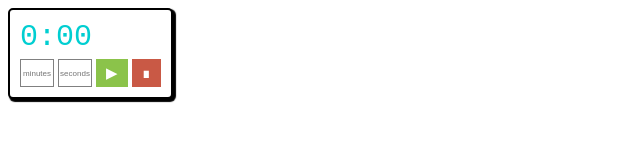
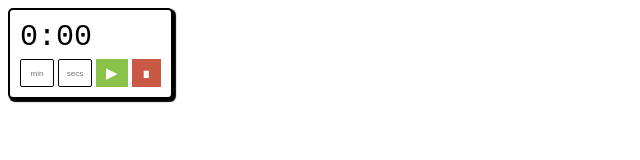
Before and after one commit to mafercudi/Timer, a plain HTML site: page index.html in a window 1280 px wide. Shown: the whole page, without its empty margins (0-640 px from the left). Drawn offline with Linux system fonts and the light colour scheme.

Commit message:
Update index.html

```diff
--- a/index.html
+++ b/index.html
@@ -28,13 +28,14 @@
   margin-bottom: 5px;
     font-size: 30px;
     font-family: monospace;
-    color: darkturquoise;
+    color: black;
 }
     .section input {
       font-size: 8px;
         color: #2D2D32;
         text-align: center;
-        border: 1px solid gray;
+        border: 1px solid black;
+         border-radius: 2px;
         width: 30px;
         padding: 5px 1px;
         margin-right: 4px;
@@ -87,8 +88,8 @@
     <div id="display">0:00</div>
 
     <div class="buttons">
-      <input type="text" id="input" name="input" placeholder="minutes">
-      <input type="text" id="input2" name="input2" placeholder="seconds">
+      <input type="text" id="input" name="input" placeholder="min">
+      <input type="text" id="input2" name="input2" placeholder="secs">
 
       <button onclick="start()">▶</button>
       <button onclick="cancel()">∎</button>
```
